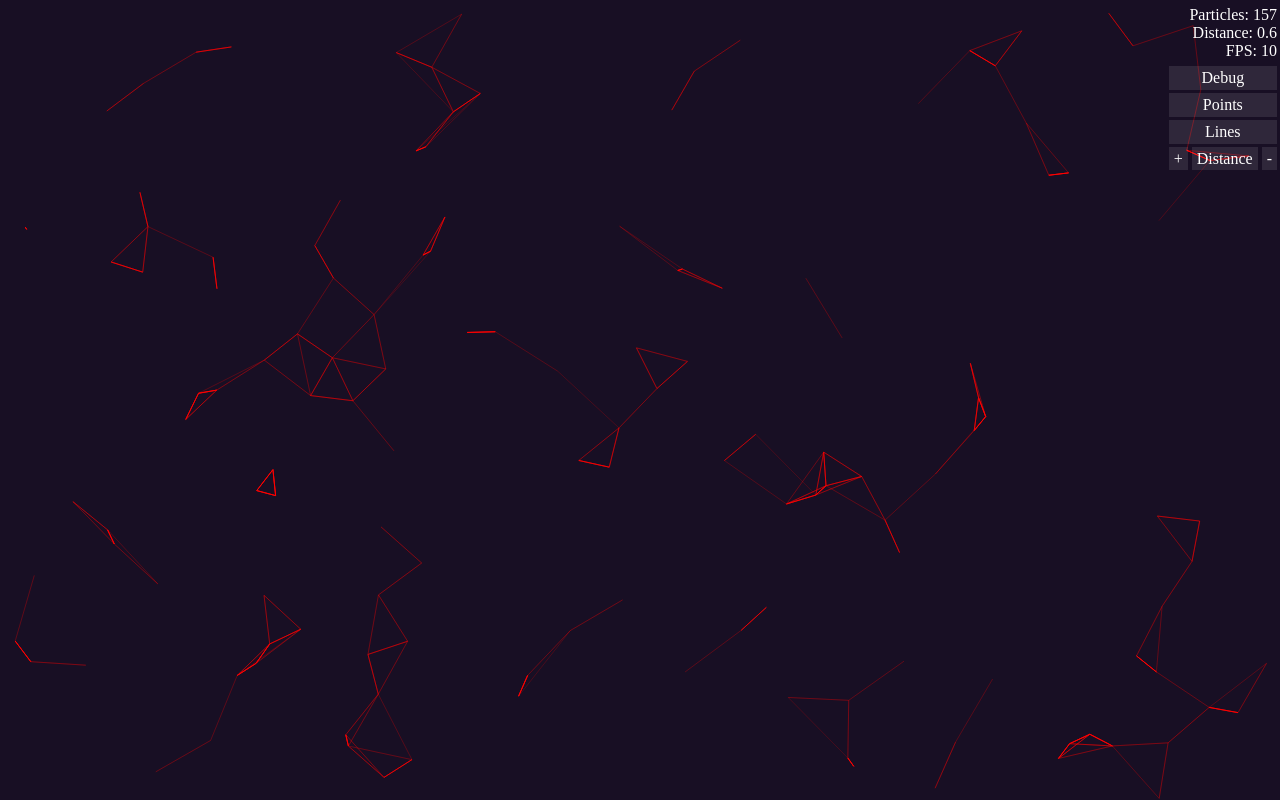
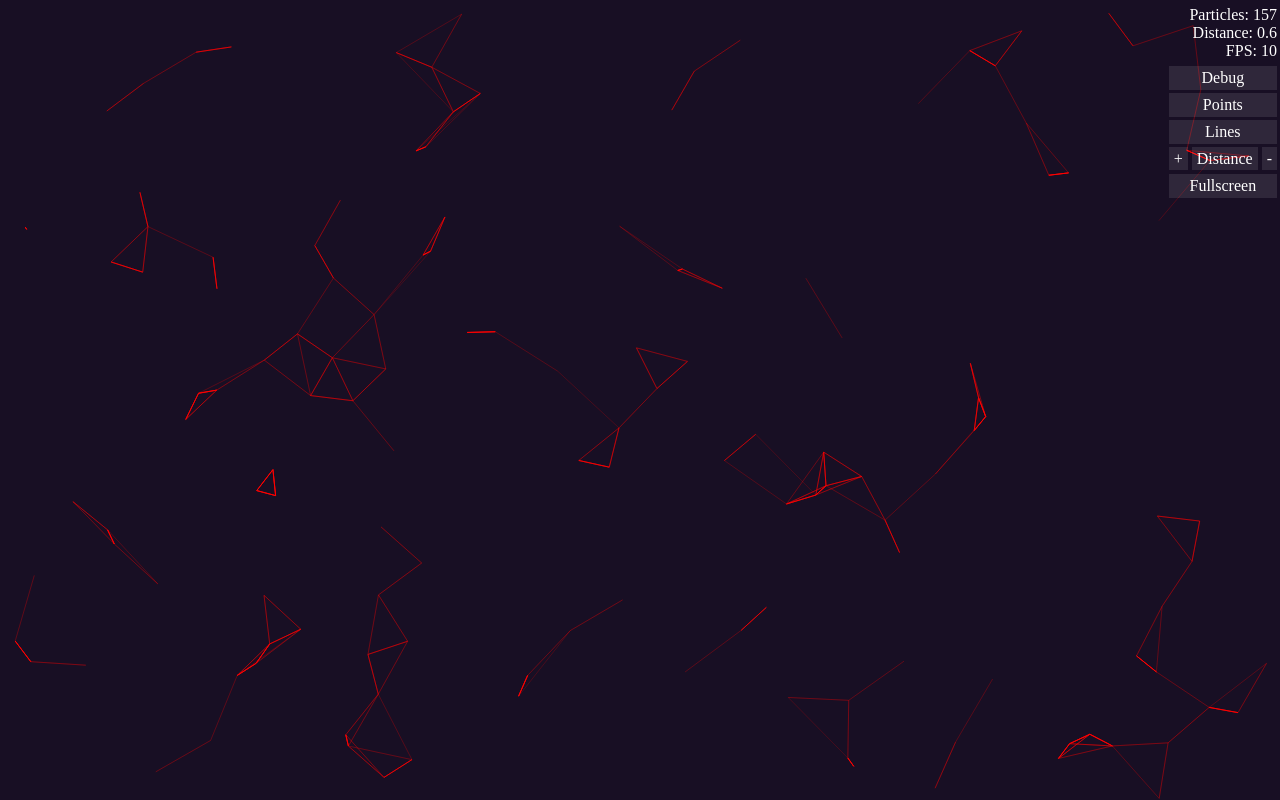
Before and after one commit to spelfrog/Swarm, a plain HTML site: page index.html in a window 1280 px wide. Drawn offline with Linux system fonts and the light colour scheme; animation ran at ten frames a second.

Commit message:
adding fullscreen button

```diff
--- a/css/main.css
+++ b/css/main.css
@@ -1,8 +1,8 @@
 body {
     margin: 0;
-    background-color: #180f24;
 }
 body > canvas{
+    background-color: #180f24;
     width: 100%;
     height: 100%;
     position: fixed;
--- a/index.html
+++ b/index.html
@@ -26,6 +26,7 @@
         <a onclick="swarm.renderDistance = !swarm.renderDistance">Distance</a>
         <a onclick="setDistanceMod(-.05)">-</a>
     </div>
+    <a onclick="fullscreen()">Fullscreen</a>
 
 </div>
 
@@ -40,11 +41,27 @@
         }
     );
     document.getElementById('particles').innerHTML = swarm.particles.length;
+
     function setDistanceMod(dis) {
         swarm.renderDistanceModifier += dis;
         document.getElementById('disMod').innerHTML = (swarm.renderDistanceModifier+"").substr(0,5);
     }
     setDistanceMod(0);
+
+
+    function fullscreen() {
+        var element = document.body;
+        console.log(element);
+
+        if (element.requestFullScreen) {
+            element.requestFullScreen();
+        } else if (element.mozRequestFullScreen) {
+            element.mozRequestFullScreen();
+        } else if (element.webkitRequestFullScreen) {
+            element.webkitRequestFullScreen();
+        }
+    };
+
 </script>
 </body>
 </html>
```
